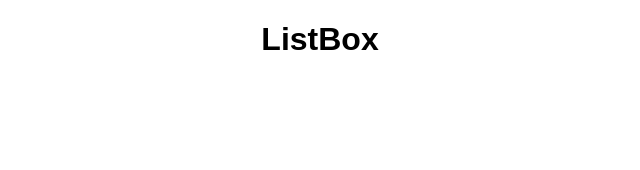
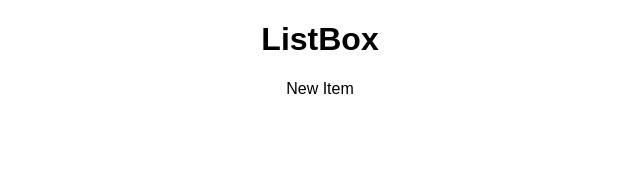
Before and after one commit to zoverlvx/listbox2, a React (Create React App) app: page / in a window 1280 px wide. Shown: the top 170 px of the page, without its empty margins (320-960 px from the left). Built offline with nearby package versions, Linux system fonts and the light colour scheme.

Commit message:
Sets intention of form.

```diff
--- a/src/App.js
+++ b/src/App.js
@@ -9,7 +9,11 @@ class App extends Component {
                 <form
 
                 >
-
+                    <label
+                        htmlFor="newItem"
+                    >
+                        New Item
+                    </label>
                 </form>
             </div>
         );
```
